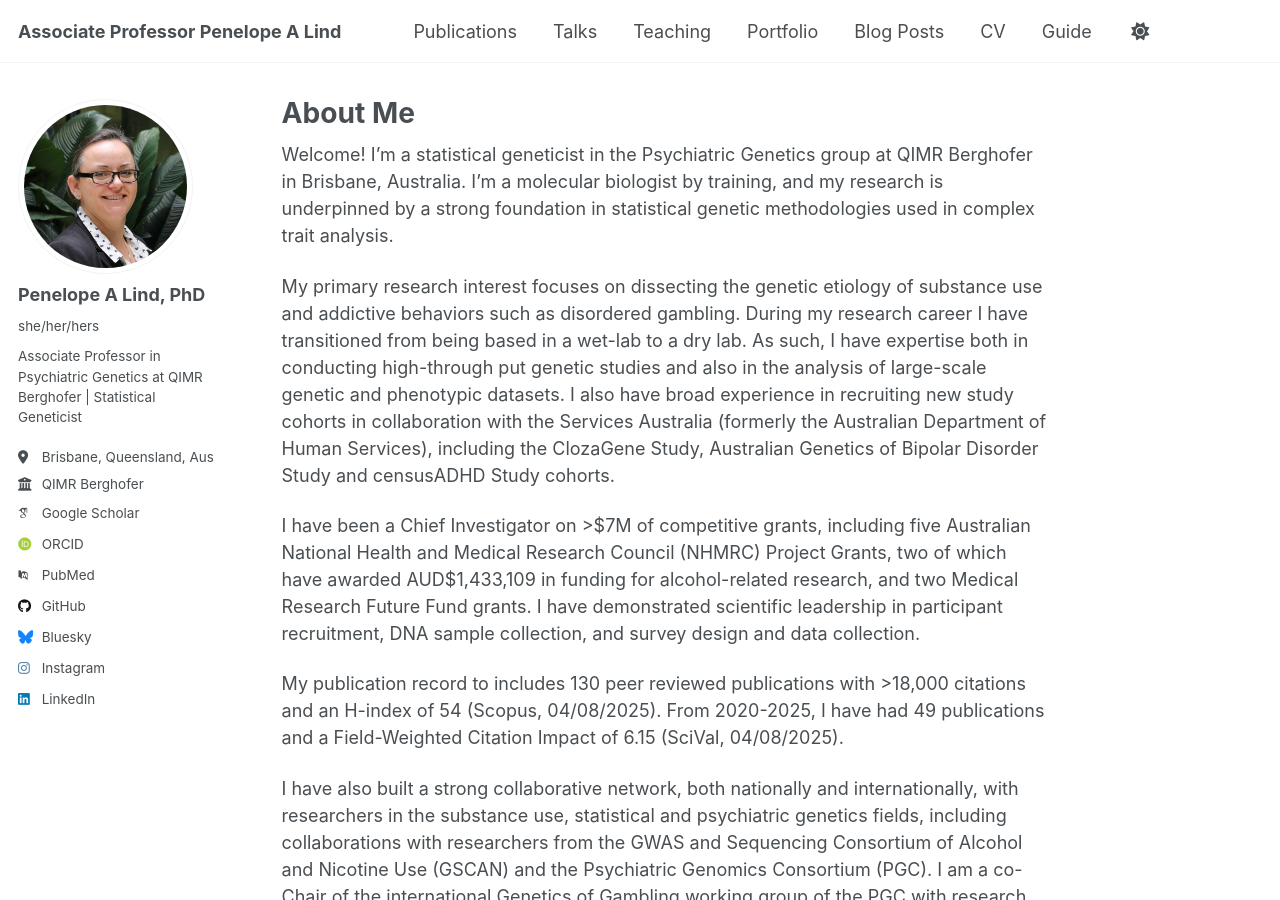
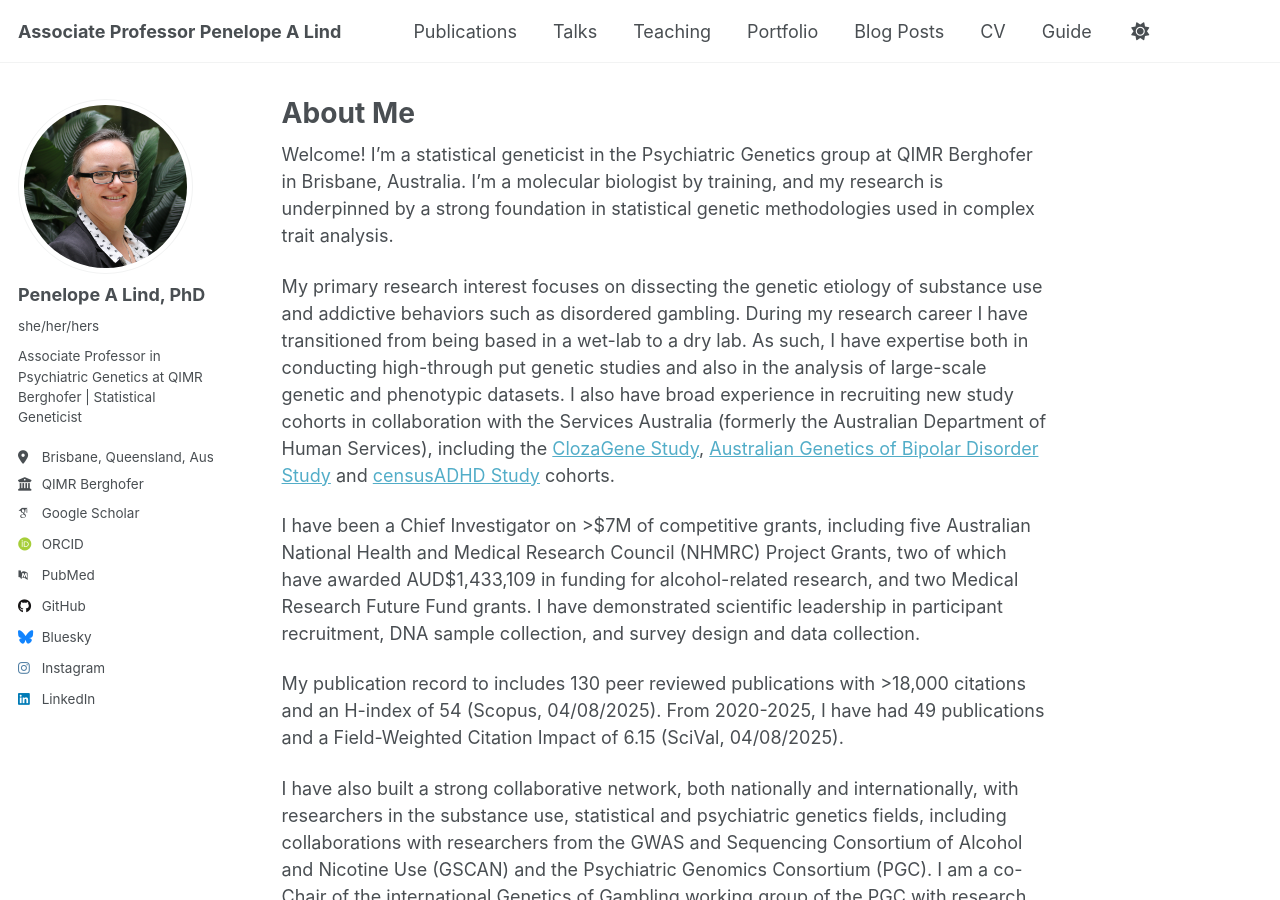
Before and after one commit to penelopelind/penelopelind.github.io, a Jekyll site: the page built from _pages/about.md, in a window 1280 px wide and 900 px high. Built offline with Jekyll 4.4.1, drawn with Linux system fonts in a browser that asks for light colours; some web fonts are replaced; a script that is not in the unit is left out; part of the change alters nothing that is shown.

Commit message:
Update about.md

```diff
--- a/_pages/about.md
+++ b/_pages/about.md
@@ -9,7 +9,7 @@ redirect_from:
 
 Welcome! I'm a statistical geneticist in the Psychiatric Genetics group at QIMR Berghofer in Brisbane, Australia. I'm a molecular biologist by training, and my research is underpinned by a strong foundation in statistical genetic methodologies used in complex trait analysis.
 
-My primary research interest focuses on dissecting the genetic etiology of substance use and addictive behaviors such as disordered gambling. During my research career I have transitioned from being based in a wet-lab to a dry lab. As such, I have expertise both in conducting high-through put genetic studies and also in the analysis of large-scale genetic and phenotypic datasets. I also have broad experience in recruiting new study cohorts in collaboration with the Services Australia (formerly the Australian Department of Human Services), including the ClozaGene Study, Australian Genetics of Bipolar Disorder Study and censusADHD Study cohorts.
+My primary research interest focuses on dissecting the genetic etiology of substance use and addictive behaviors such as disordered gambling. During my research career I have transitioned from being based in a wet-lab to a dry lab. As such, I have expertise both in conducting high-through put genetic studies and also in the analysis of large-scale genetic and phenotypic datasets. I also have broad experience in recruiting new study cohorts in collaboration with the Services Australia (formerly the Australian Department of Human Services), including the [ClozaGene Study](https://doi.org/10.1093/schbul/sbae065), [Australian Genetics of Bipolar Disorder Study](https://doi.org/10.1177/00048674231195571) and [censusADHD Study](https://doi.org/10.1177/00048674221089234) cohorts.
 
 I have been a Chief Investigator on >$7M of competitive grants, including five Australian National Health and Medical Research Council (NHMRC) Project Grants, two of which have awarded AUD$1,433,109 in funding for alcohol-related research, and two Medical Research Future Fund grants. I have demonstrated scientific leadership in participant recruitment, DNA sample collection, and survey design and data collection.
 
```
